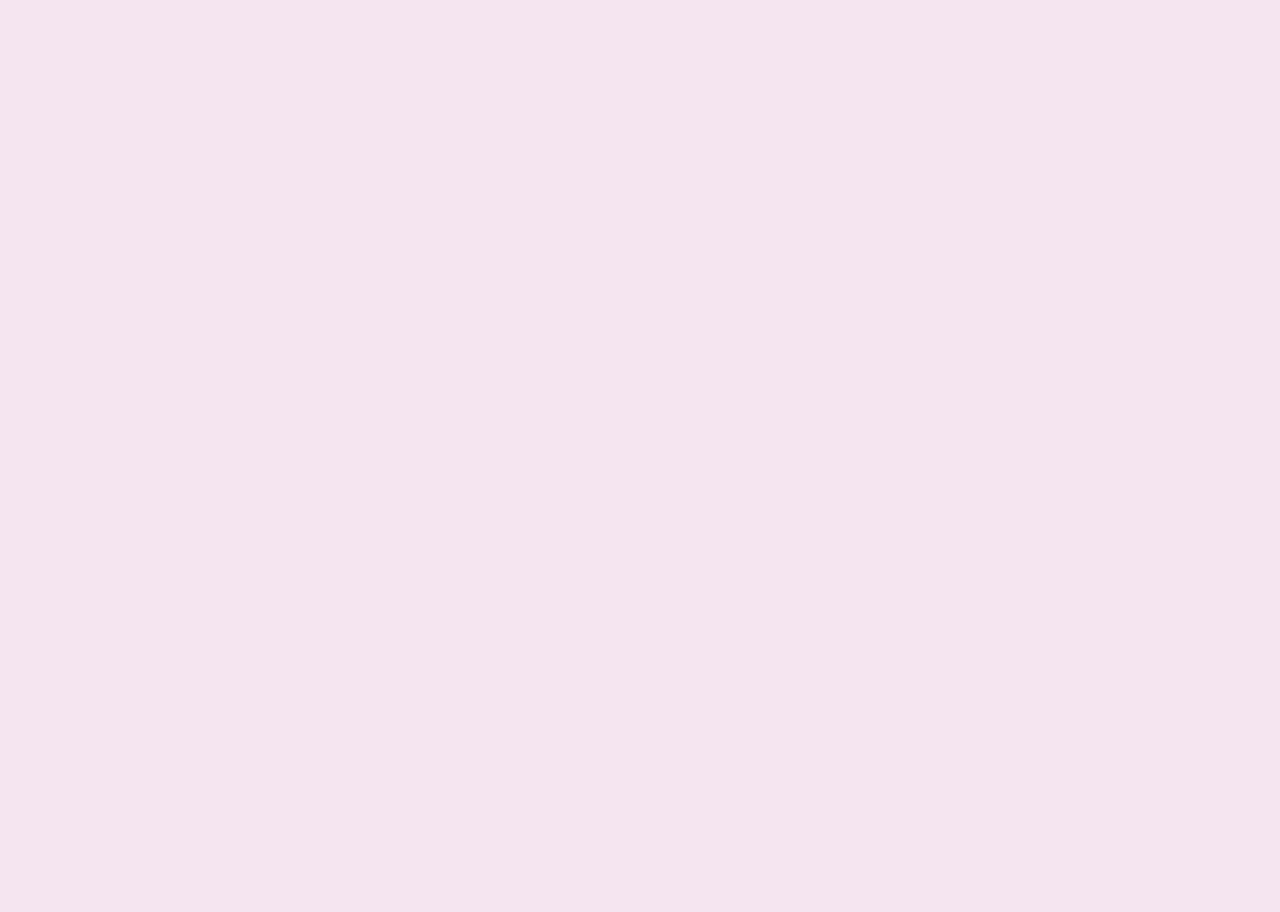
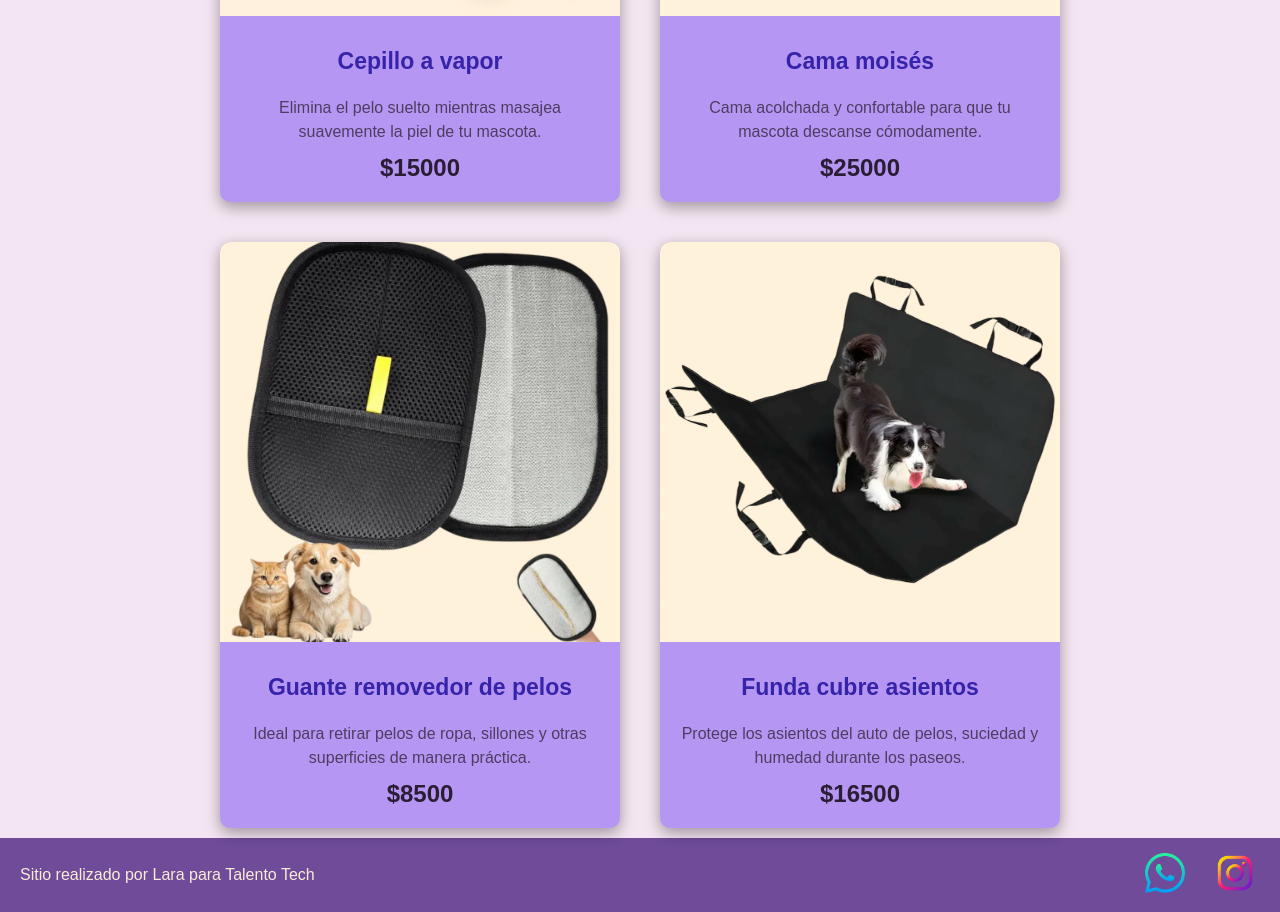
Before and after one commit to medinalf/PreEntregaReact2026, a React (Vite) app: page / in a window 1280 px wide. Shown: the part 592-1504 px from the top of the page. Before the commit the page ends 800 px from the top, so only its background shows below. Built offline with nearby package versions, Linux system fonts and the light colour scheme.

Commit message:
Archivos css Item e itemList, archivo Item

```diff
--- a/public/data/products.json
+++ b/public/data/products.json
@@ -1,34 +1,34 @@
 [
   {
     "id": "1",
-    "nombre": "Cepillo a vapor",
-    "descripcion": "Elimina el pelo suelto mientras masajea suavemente la piel de tu mascota.",
-    "foto": "/img/cepillo-vapor.webp",
-    "precio": 15000,
-    "categoria": "Limpieza"
+    "name": "Cepillo a vapor",
+    "description": "Elimina el pelo suelto mientras masajea suavemente la piel de tu mascota.",
+    "image": "/img/cepillo-vapor.webp",
+    "price": 15000,
+    "category": "Limpieza"
   },
   {
     "id": "2",
-    "nombre": "Cama moisés",
-    "descripcion": "Cama acolchada y confortable para que tu mascota descanse cómodamente.",
-    "foto": "/img/cama-moises.webp",
-    "precio": 25000,
-    "categoria": "Descanso"
+    "name": "Cama moisés",
+    "description": "Cama acolchada y confortable para que tu mascota descanse cómodamente.",
+    "image": "/img/cama-moises.webp",
+    "price": 25000,
+    "category": "Descanso"
   },
   {
     "id": "3",
-    "nombre": "Guante removedor de pelos",
-    "descripcion": "Ideal para retirar pelos de ropa, sillones y otras superficies de manera práctica.",
-    "foto": "/img/manopla-pelos.webp",
-    "precio": 8500,
-    "categoria": "Limpieza"
+    "name": "Guante removedor de pelos",
+    "description": "Ideal para retirar pelos de ropa, sillones y otras superficies de manera práctica.",
+    "image": "/img/manopla-pelos.webp",
+    "price": 8500,
+    "category": "Limpieza"
   },
   {
     "id": "4",
-    "nombre": "Funda cubre asientos",
-    "descripcion": "Protege los asientos del auto de pelos, suciedad y humedad durante los paseos.",
-    "foto": "/img/funda-cubre-asientos.webp",
-    "precio": 16500,
-    "categoria": "Transporte"
+    "name": "Funda cubre asientos",
+    "description": "Protege los asientos del auto de pelos, suciedad y humedad durante los paseos.",
+    "image": "/img/funda-cubre-asientos.webp",
+    "price": 16500,
+    "category": "Transporte"
   }
 ]
--- a/src/App.jsx
+++ b/src/App.jsx
@@ -1,12 +1,15 @@
 import "./App.css";
 import { Footer } from "./components/Footer/Footer";
 import { Header } from "./components/Header/Header";
+import { ItemListContainer } from "./components/ItemListContainer/ItemListContainer";
 
 function App() {
   return (
     <>
       <Header />
-      <main></main>
+      <main>
+        <ItemListContainer />
+      </main>
       <Footer />
     </>
   );
--- a/src/components/Item/Item.css
+++ b/src/components/Item/Item.css
@@ -0,0 +1,42 @@
+.card {
+  display: flex;
+  flex-direction: column;
+  align-items: center;
+  gap: 1rem;
+  /*Tamaño*/
+  width: 40rem;
+  padding-bottom: 2rem;
+  margin: 1rem;
+  /*Apariencia*/
+  background: hsl(261, 79%, 77%);
+  color: #3523aa;
+  border-radius: 1rem;
+  overflow: hidden;
+  box-shadow: rgba(0, 0, 0, 0.35) 0px 5px 15px;
+}
+.product-title {
+  font-size: 2.3rem;
+  text-align: center;
+  padding: 1rem 2rem 0;
+  color: #3523aa;
+  min-height: 6rem;
+  display: flex;
+  align-items: center;
+}
+.description {
+  padding: 0 2rem;
+  text-align: center;
+  color: #4d3d61;
+  line-height: 1.5;
+  flex-grow: 1;
+}
+.card img {
+  width: 100%;
+  height: 40rem;
+  object-fit: cover;
+}
+.price {
+  font-size: 2.4rem;
+  font-weight: bold;
+  color: #2a1e35;
+}
--- a/src/components/Item/Item.jsx
+++ b/src/components/Item/Item.jsx
@@ -1,3 +1,13 @@
-export const Item = () => {
-
+import "./Item.css";
+export const Item = ({ name, description, price, image, children }) => {
+  return (
+    <article className="card">
+      <img src={image} alt={name} />
+      <h3 className="product-title">{name}</h3>
+      <p className="description">{description}</p>
+      <p className="price">${price}</p>
+      {/*Dejo un children para reutilizar este elemento*/}
+      {children}
+    </article>
+  );
 };
--- a/src/components/ItemList/ItemList.css
+++ b/src/components/ItemList/ItemList.css
@@ -0,0 +1,7 @@
+.product-container {
+  margin-top: 2rem;
+  display: flex;
+  justify-content: center;
+  flex-wrap: wrap;
+  gap: 2rem;
+}
```
